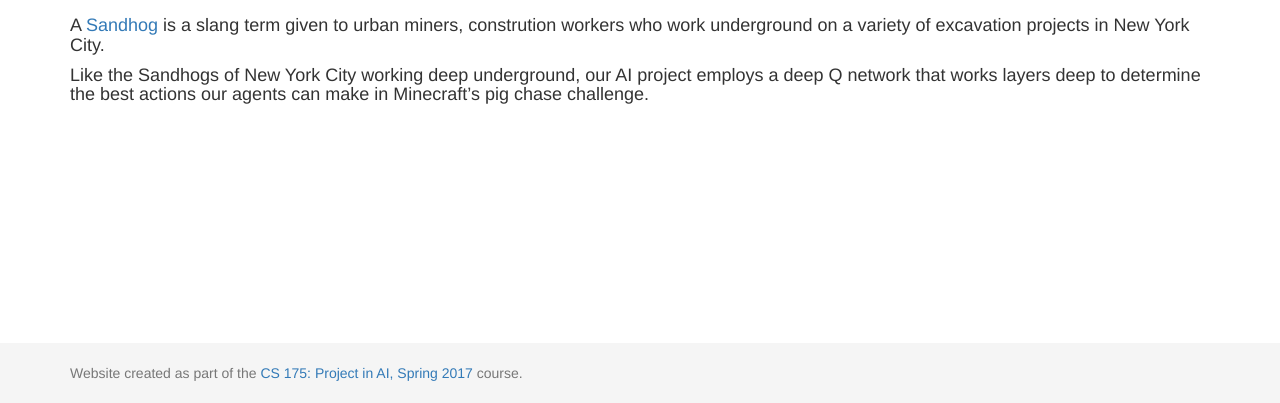
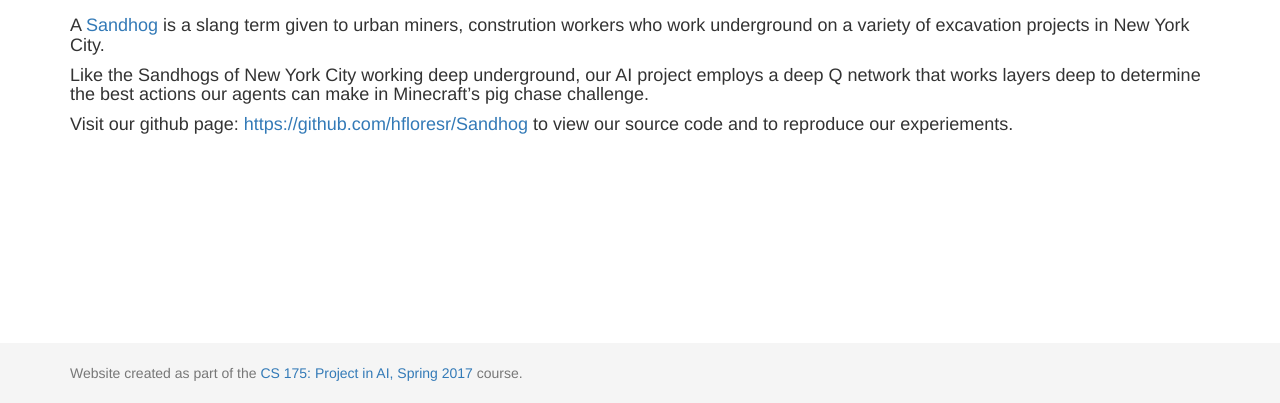
Before and after one commit to hfloresr/Sandhog, a Jekyll site: the page built from docs/index.md, in a window 1280 px wide, cut to the strip 497-900 px from the top of the page. Built offline with Jekyll 4.4.1, drawn with Linux system fonts in a browser that asks for light colours.

Commit message:
Update index.md

```diff
--- a/docs/index.md
+++ b/docs/index.md
@@ -8,3 +8,5 @@ title:  Home
 #### A [Sandhog](https://en.wikipedia.org/wiki/Sandhog) is a slang term given to urban miners, constrution workers who work underground on a variety of excavation projects in New York City. ####
 
 #### Like the Sandhogs of New York City working deep underground, our AI project employs a deep Q network that works layers deep to determine the best actions our agents can make in Minecraft's pig chase challenge. ####
+
+#### Visit our github page: [https://github.com/hfloresr/Sandhog](https://github.com/hfloresr/Sandhog) to view our source code and to reproduce our experiements. ####
```
